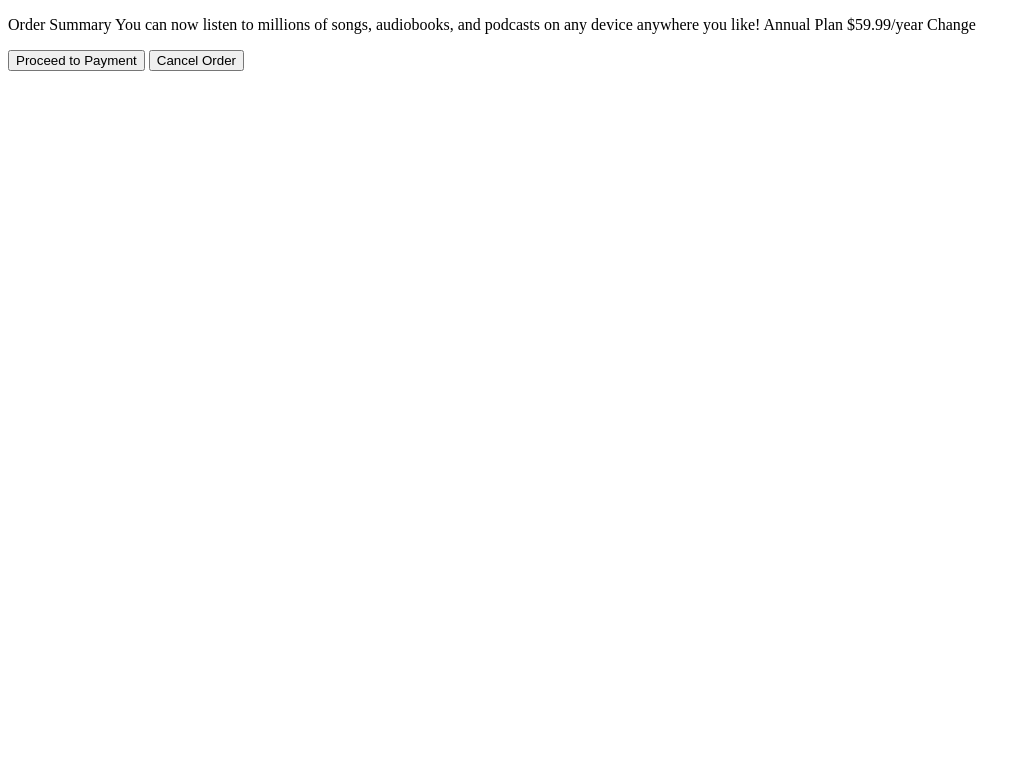
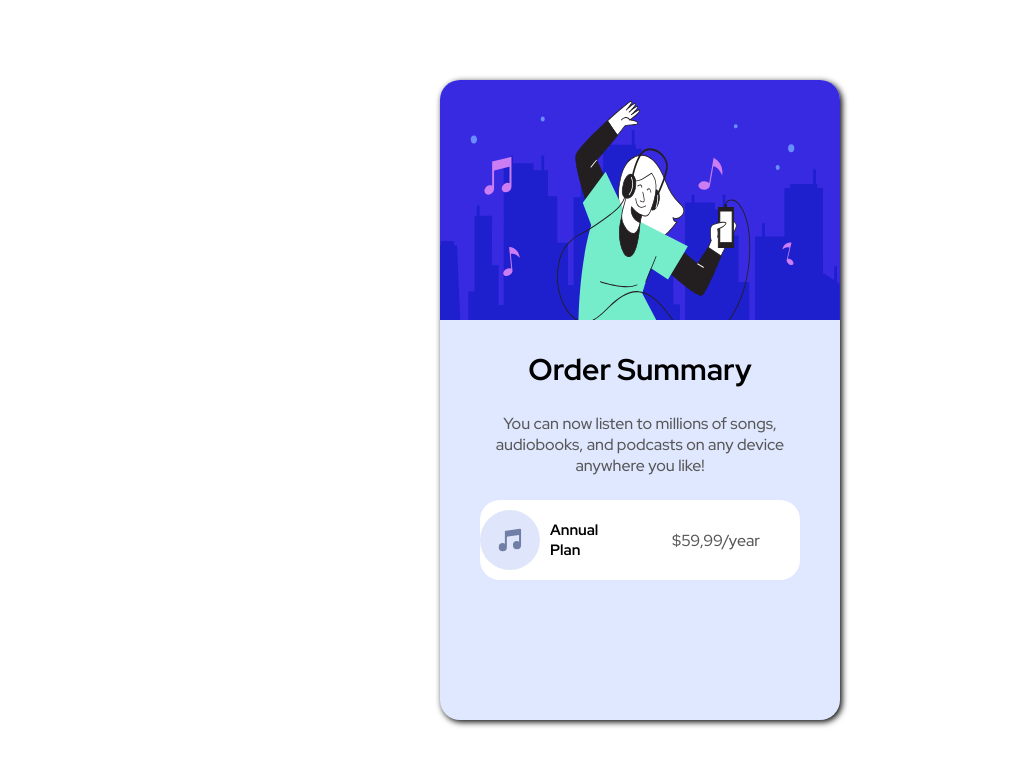
Before and after one commit to Szvejk/zad3_FrontendMentor, a plain HTML site: page index.html in a window 1280 px wide. Shown: the whole page, without its empty margins (0-1031 px from the left). Drawn offline with Linux system fonts and the light colour scheme.

Commit message:
created music&photo section

```diff
--- a/index.html
+++ b/index.html
@@ -1,52 +1,48 @@
 <!DOCTYPE html>
 <html lang="en">
-<head>
-  <meta charset="UTF-8">
-  <meta name="viewport" content="width=device-width, initial-scale=1.0"> <!-- displays site properly based on user's device -->
+	<head>
+		<meta charset="UTF-8" />
+		<meta name="viewport" content="width=device-width, initial-scale=1.0" />
+		<!-- displays site properly based on user's device -->
 
-  <link rel="icon" type="image/png" sizes="32x32" href="./images/favicon-32x32.png">
+		<link
+			rel="icon"
+			type="image/png"
+			sizes="32x32"
+			href="./images/favicon-32x32.png"
+		/>
+		<link rel="stylesheet" href="./css/style.css" />
+    <link rel="preconnect" href="https://fonts.googleapis.com">
+<link rel="preconnect" href="https://fonts.gstatic.com" crossorigin>
+<link href="https://fonts.googleapis.com/css2?family=Red+Hat+Display:wght@500;600;700&display=swap" rel="stylesheet">
+		<title>Frontend Mentor | Order summary card</title>
+	</head>
+	<body>
 
-  <title>Frontend Mentor | Order summary card</title>
-</head>
-<body>
-<main>
 
-<div class="application">
-   <!-- cała aplikacja -->
-  <div class="photo">
+		<main class="wrapper">
+		<div class="container">
 
-  </div>
 
- <p>
-  Order Summary
+   <img src="./images/illustration-hero.svg" alt="girl listens music">
 
-  You can now listen to millions of songs, audiobooks, and podcasts on any
-  device anywhere you like!
 
-  Annual Plan
-  $59.99/year
+<h2>Order Summary</h2>
+<p>You can now listen to millions of songs, audiobooks, and podcasts on any device anywhere you like!</p>
+<section class="music">
 
-  Change
-</p>
+<img src="./images/icon-music.svg" alt="music icon" class="music-foto">
 
-<button class="pay">  Proceed to Payment</button>
-<button class="cancel">  Cancel Order</button>
-</div>
+<h5> Annual Plan</h5>
+<p> $59,99/year</p>
+</section>
 
 
 
 
+     </div>
+		</main>
 
 
-
-
-
-
-
-
-
-
-   </main>
-
-</body>
+	</body>
 </html>
--- /dev/null
+++ b/style.scss
@@ -0,0 +1,77 @@
+* {
+	box-sizing: border-box;
+	margin: 0;
+	padding: 0;
+}
+$primary-color: hsl(225, 100%, 94%);
+$second-color: hsl(245, 56%, 63%);
+
+body {
+    font-family: 'Red Hat Display', sans-serif;
+    font-size: 16px;
+}
+
+
+.wrapper {
+	position: absolute;
+    top: 50%;
+    left: 50%;
+    transform: translate(-50%, -50%);
+
+
+	.container {
+		background-color: $primary-color;
+		height: 80vh;
+		width: 50vh;
+        top: 50vh;
+        border-radius: 20px;
+        box-shadow:2px 2px 6px black
+
+    }
+    h2 {
+        display: flex;
+        justify-content: center;
+        margin: 3vh;
+        font-size: 30px;
+    }
+    p {
+        text-align: center;
+        margin-left: 5vh;
+        margin-right: 5vh;
+        color: rgb(88, 87, 87) ;
+    }
+.music {
+    height: 10vh;
+    width: 40vh;
+    background-color: #fff;
+    border-radius: 20px;
+    display: flex;
+    justify-content: center;
+    align-items: center;
+    margin: auto;
+    margin-top: 3vh;
+
+    .music-foto {
+        height:60px;
+        width: 60px;
+        display: flex;
+        justify-content: flex-start;
+    }
+    h5 {
+        padding: 10px;
+        font-size: 15px;
+        display: flex;
+        align-items: flex-start;
+
+    }
+}
+
+
+
+}
+ img {
+        width: 50vh;
+        height: 30vh;
+        border-top-left-radius: 20px;
+        border-top-right-radius: 20px;
+     }
```
Also changed, not shown: css/style.css (added), 1 other file.
